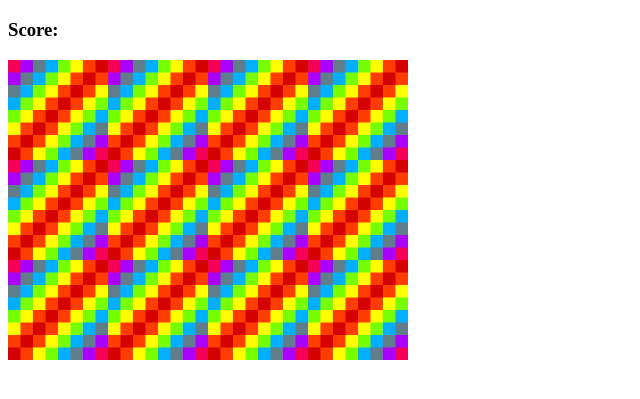
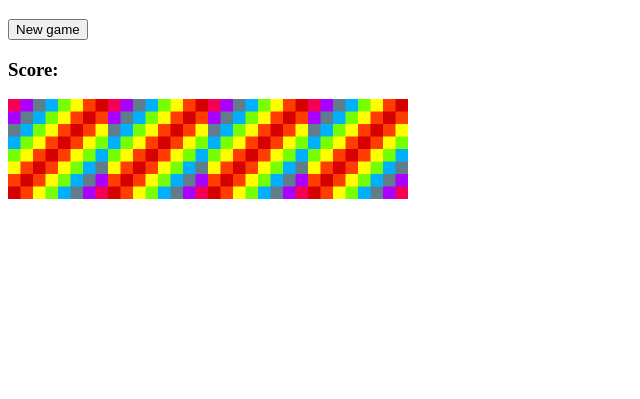
Before and after one commit to adarshmaharjan/memory_game, a website: page index.html in a window 1280 px wide. Shown: the part 61-460 px from the top of the page, without its empty margins (0-640 px from the left). Drawn offline with Linux system fonts and the light colour scheme.

Commit message:
[updated] added a new game approach

```diff
--- a/index.html
+++ b/index.html
@@ -11,6 +11,8 @@
     <header><h1>Memory Game</h1></header>
     <main>
       <section id="game-section">
+        <button id="new-game">New game</button>
+
         <h3>Score:<span id="result"></span></h3>
         <div class="grid"></div>
       </section>
--- a/script.js
+++ b/script.js
@@ -9,22 +9,6 @@ document.addEventListener('DOMContentLoaded', () => {
       img: './images/cheeseburger.png',
     },
     {
-      name: 'ice-cream',
-      img: './images/ice-cream.png',
-    },
-    {
-      name: 'pizza',
-      img: './images/pizza.png',
-    },
-    {
-      name: 'milkshake',
-      img: './images/milkshake.png',
-    },
-    {
-      name: 'hotdog',
-      img: './images/hotdog.png',
-    },
-    {
       name: 'fries',
       img: './images/fries.png',
     },
@@ -32,30 +16,16 @@ document.addEventListener('DOMContentLoaded', () => {
       name: 'cheeseburger',
       img: './images/cheeseburger.png',
     },
-    {
-      name: 'ice-cream',
-      img: './images/ice-cream.png',
-    },
-    {
-      name: 'pizza',
-      img: './images/pizza.png',
-    },
-    {
-      name: 'milkshake',
-      img: './images/milkshake.png',
-    },
-    {
-      name: 'hotdog',
-      img: './images/hotdog.png',
-    },
   ]
   // console.log(cardArray)
   // get grid
   const grid = document.querySelector('.grid')
   const result = document.querySelector('#result')
+  const newGameBtn = document.querySelector('#new-game')
   // cards chosen
   let cardChosen = []
   let cardChosenId = []
+  // let score = 0
   const cardsWon = []
   cardArray.sort(() => 0.5 - Math.random)
 
@@ -63,7 +33,7 @@ document.addEventListener('DOMContentLoaded', () => {
 
   // display result
   function resultDisplay() {
-    result.textContent = cardsWon.length
+    result.textContent = localStorage.getItem('score')
     if (cardsWon.length === cardArray.length / 2) {
       result.textContent = 'Congratulation you have won the game'
     }
@@ -79,6 +49,7 @@ document.addEventListener('DOMContentLoaded', () => {
       cards[optionOneId].setAttribute('src', './images/white.png')
       cards[optionTwoId].setAttribute('src', './images/white.png')
       cardsWon.push(cardChosen)
+      localStorage.setItem('score', cardsWon.length)
     } else {
       cards[optionOneId].setAttribute('src', './images/blank.png')
       cards[optionTwoId].setAttribute('src', './images/blank.png')
@@ -92,12 +63,14 @@ document.addEventListener('DOMContentLoaded', () => {
   // flip your card
   function flipcard() {
     const cardId = this.getAttribute('data-id')
+    // pushes the name of the care you clicked
     cardChosen.push(cardArray[cardId].name)
+    // pushes the id of the care you clicked
     cardChosenId.push(cardId)
     this.setAttribute('src', cardArray[cardId].img)
 
     if (cardChosen.length === 2) {
-      setTimeout(checkForMatch, 500)
+      setTimeout(checkForMatch, 100)
     }
   }
   // create a function for creating board
@@ -112,7 +85,27 @@ document.addEventListener('DOMContentLoaded', () => {
       card.setAttribute('data-id', i)
       card.addEventListener('click', flipcard)
       grid.appendChild(card)
+      // removeBoard(card)
     }
   }
-  createBoard()
+  // default  function that will be executed when the page reload
+  function startGame() {
+    createBoard()
+    // localStorage.setItem('score', 0)
+    resultDisplay()
+  }
+  startGame()
+  // removes the old grid in the board
+  function removeBoard() {
+    grid.innerHTML = ''
+  }
+  // starts the new game
+  function newGame() {
+    removeBoard()
+    createBoard()
+    localStorage.setItem('score', 0)
+    resultDisplay()
+  }
+
+  newGameBtn.addEventListener('click', newGame)
 })
--- a/style.css
+++ b/style.css
@@ -1,6 +1,6 @@
 .grid {
   display: flex;
   flex-wrap: wrap;
-  height: 300px;
-  width: 400px;
+  height: 100%;
+  width: 50%;
 }
```
